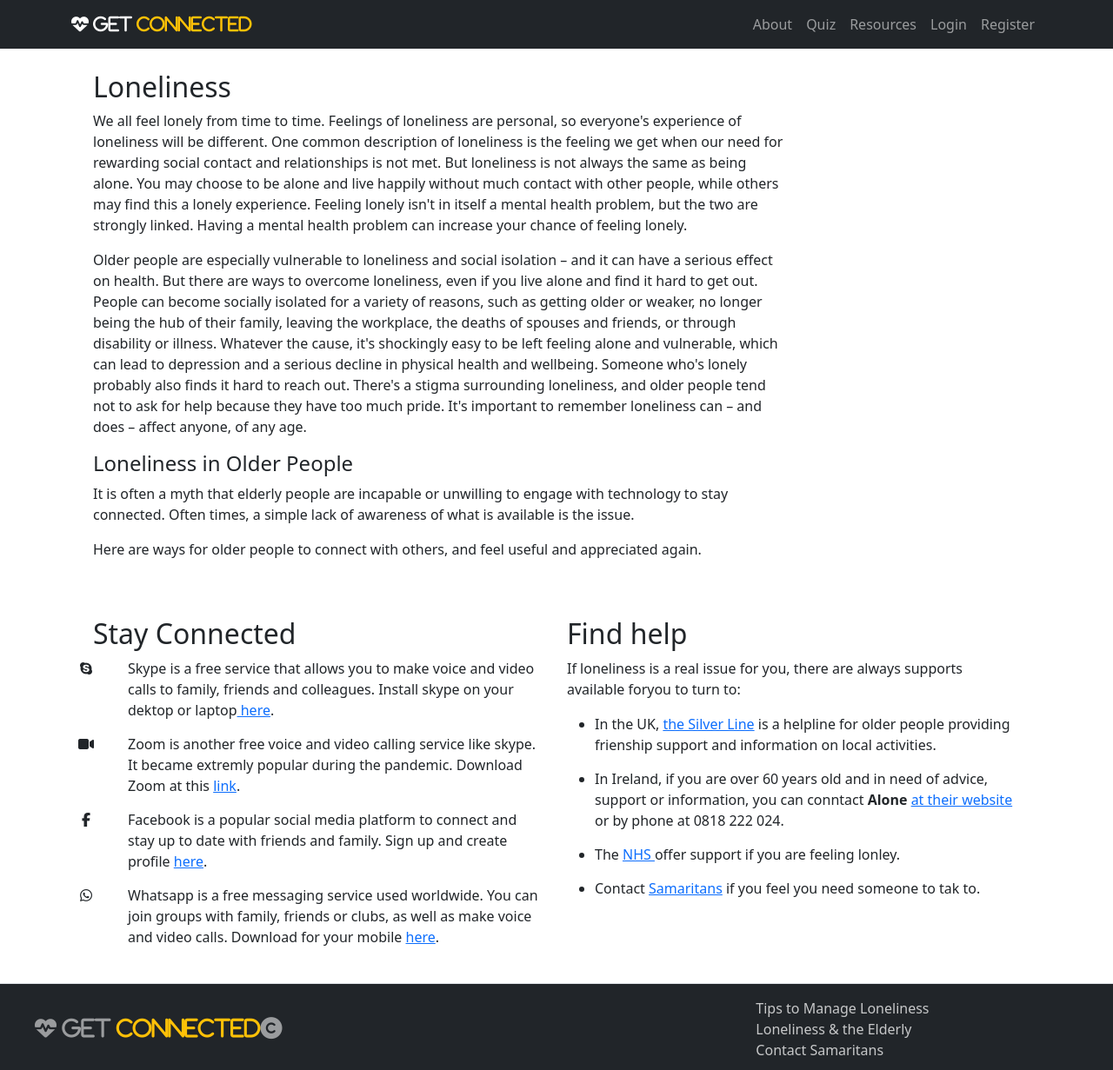
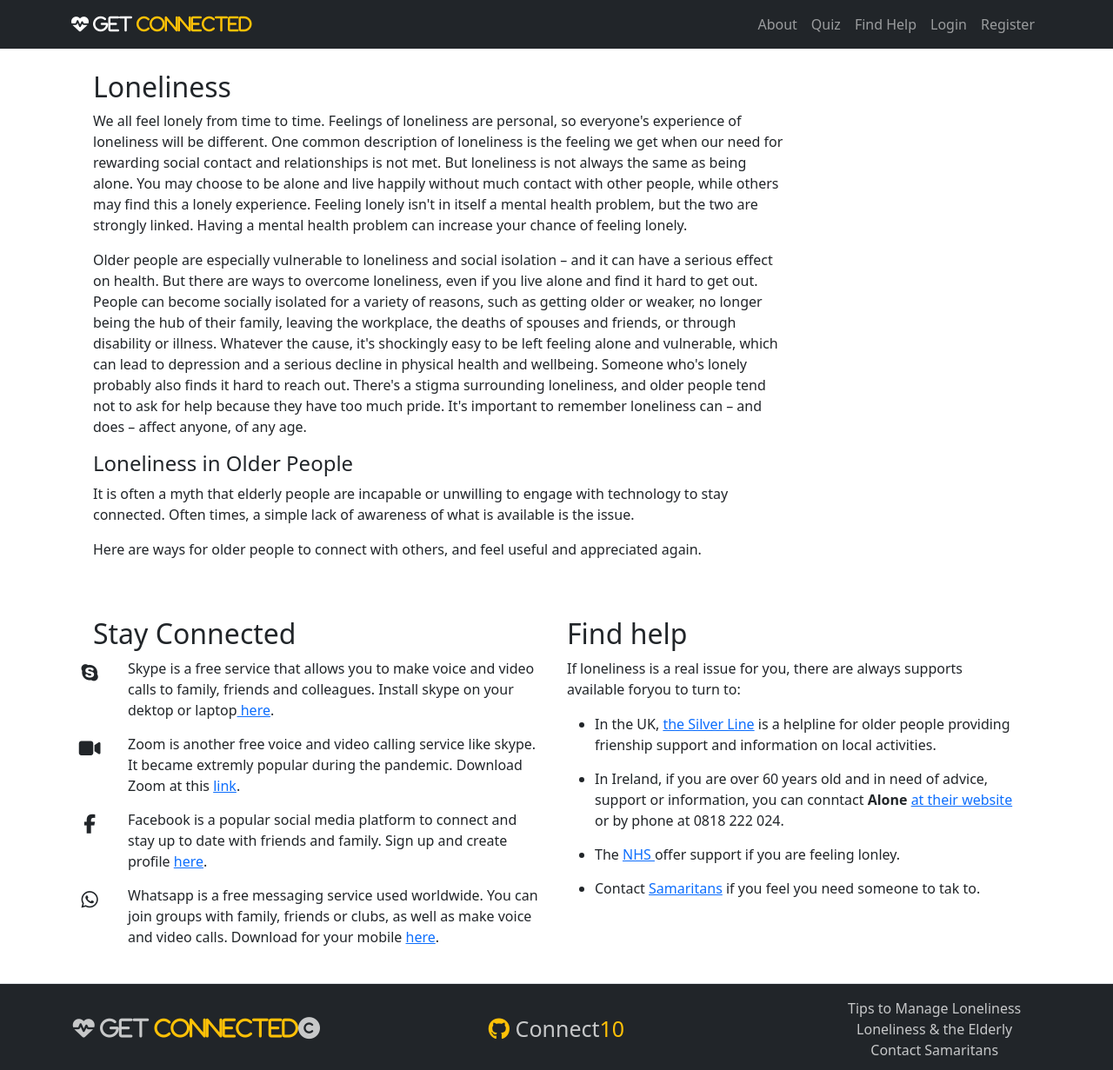
Before and after one commit to SamMartin92/team-10-may-hackathon, a Django app: page /resources/ in a window 1280 px wide. Shown: the whole page at 87% size. Run offline with Django 4.2, Linux system fonts and the light colour scheme; some libraries are stand-ins or nearby versions.

Commit message:
Finishes styling footer

```diff
--- a/static/css/base.css
+++ b/static/css/base.css
@@ -59,18 +59,33 @@ footer a{
     color: rgba(255, 255, 255, 0.75);
 }
 
+footer a:hover{
+    color: rgba(255, 255, 255, 0.75);
+    text-decoration: underline;
+}
+
 .footer-logo{
-    color: rgba(255, 255, 255, 0.55);
+    color: rgba(255, 255, 255, 0.75);
     margin-left: 25px;
     font-size: 25px;
     padding: 15px;
 }
 
+.align-items-center{
+    text-align: center;
+}
+
+.team-link{
+    font-size: 25px;
+    padding: 15px;
+}
 .footer-ul{
     display: list-item;
 }
 
-@media only screen and (max-width: 450px){
+
+
+@media only screen and (max-width: 575px){
     footer{
         height:auto;
         display: block;
@@ -83,11 +98,6 @@ footer a{
 
 }
 
-@media only screen and (min-width: 1400px){
-    footer{
-        bottom: 0;
-    }
-}
 
 /*------Resources*/
 .row-space-evenly{
@@ -107,5 +117,6 @@ footer a{
 }
 
 .fa-li{
-    left:-4em !important;
+    left:-3em !important;
+    font-size: 22px;
 }
--- a/templates/base.html
+++ b/templates/base.html
@@ -39,7 +39,7 @@
                <ul class="navbar-nav ms-auto">
                    <li class="nav-item"><a href="#" class="nav-link">About</a></li>
                    <li class="nav-item"><a href="#" class="nav-link">Quiz</a></li>
-                   <li class="nav-item"><a href="#" class="nav-link">Resources</a></li>
+                   <li class="nav-item"><a href="#" class="nav-link">Find Help</a></li>
 
                    {% if request.user.is_authenticated %}
 
@@ -64,7 +64,10 @@
         <div class="col-md-4 align-items-center">
           <i class="fas fa-heartbeat hvr-pulse footer-logo"> Get <span class="text-warning">Connected</span>&copy;</i>
         </div>
-        <ul class="nav col-md-4 list-unstyled footer-ul">
+        <div class="col-md-4 align-items-center team-link">
+          <span><a href="https://github.com/SamMartin92/team-10-may-hackathon" target="_blank"><i class="fab fa-github text-warning"></i> Connect<span class="text-warning">10</span></a></span>
+        </div>
+        <ul class="nav col-md-4 footer-ul">
           <li class="ms-3"><a href="https://www.mind.org.uk/information-support/tips-for-everyday-living/loneliness/about-loneliness/" target="_blank">Tips to Manage Loneliness</a></li>
           <li class="ms-3"><a href="https://www.nhs.uk/mental-health/feelings-symptoms-behaviours/feelings-and-symptoms/loneliness-in-older-people/" target="_blank">Loneliness & the Elderly</a></li>
           <li class="ms-3"><a href="https://www.samaritans.org/ireland/how-we-can-help/contact-samaritan/" target="_blank">Contact Samaritans</a></li>
```
